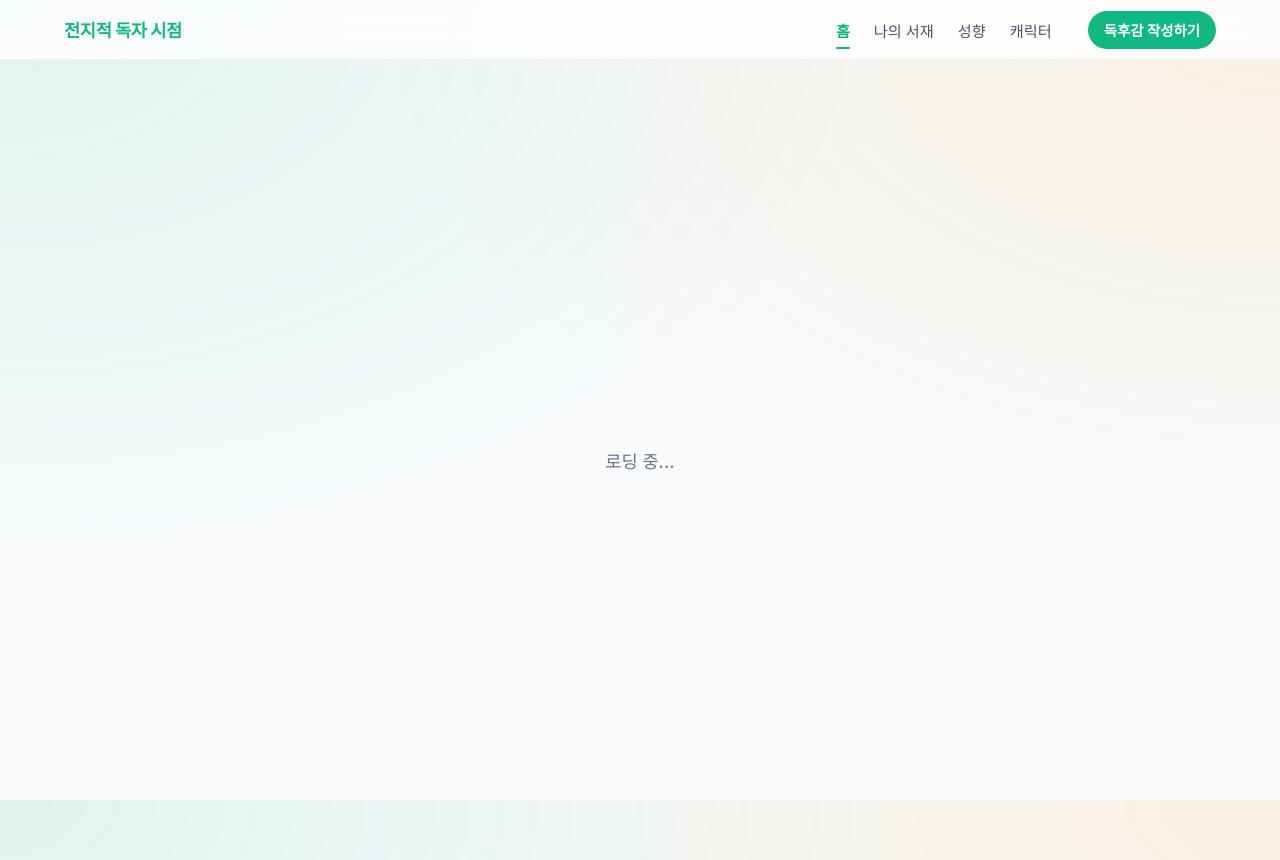
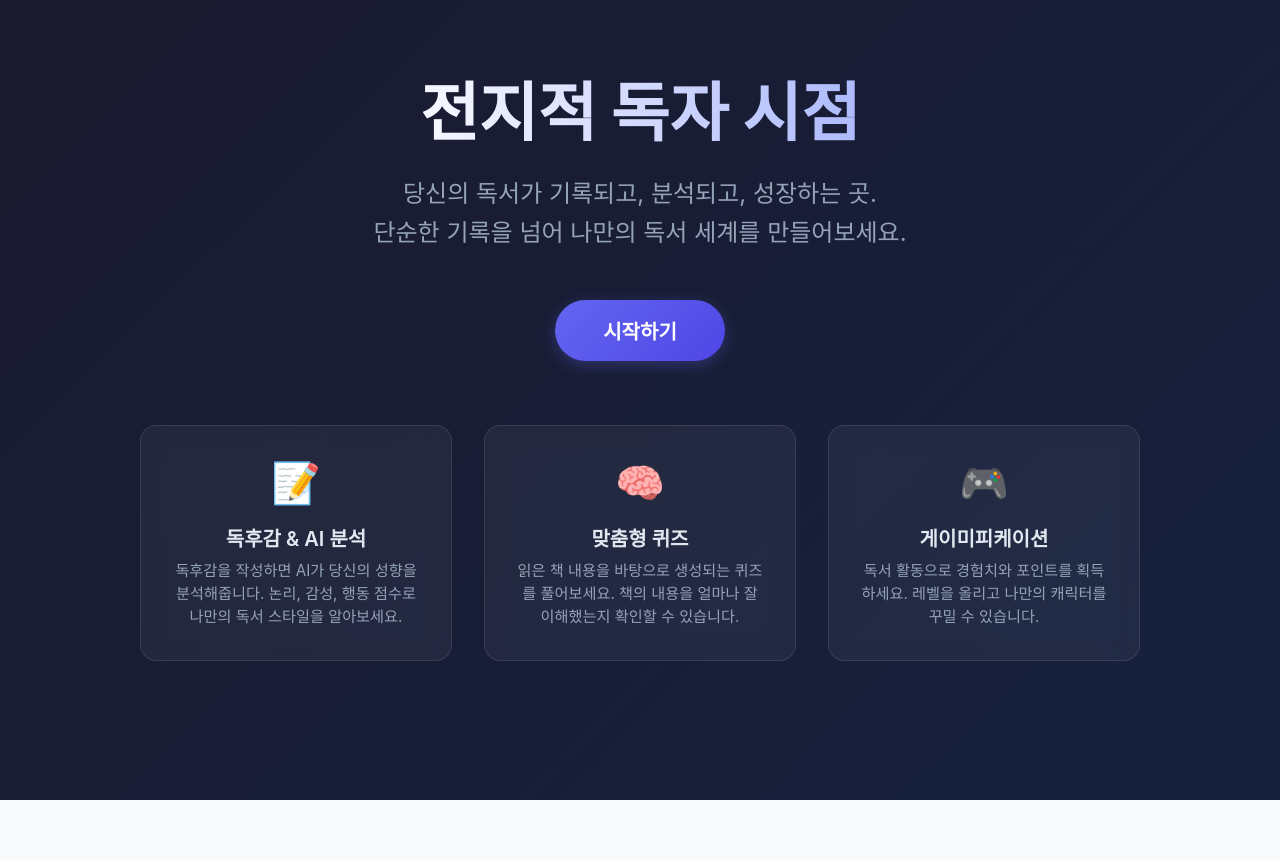
Before and after one commit to jeon-dok-si/jeondoksi, a Next.js app: page / in a window 1280 px wide. Before the commit this address had no page. After the commit the page ends 800 px from the top, so only its background shows below. Built offline with nearby package versions, Linux system fonts and the light colour scheme.

Commit message:
feat: 랜딩페이지
Signed-off-by: 2jaeheon <jaeheon0826@jbnu.ac.kr>

```diff
--- a/src/app/(main)/page.tsx
+++ b/src/app/(main)/page.tsx
@@ -5,6 +5,7 @@ import { useRouter } from 'next/navigation';
 import api from '@/lib/axios';
 import { User, Book } from '@/types';
 import styles from './page.module.css';
+import LandingPage from '@/components/templates/LandingPage';
 
 export default function HomePage() {
     const router = useRouter();
@@ -12,6 +13,7 @@ export default function HomePage() {
     const [recommendations, setRecommendations] = useState<Book[]>([]);
     const [isLoading, setIsLoading] = useState(true);
     const [isRecLoading, setIsRecLoading] = useState(false);
+    const [showLanding, setShowLanding] = useState(false);
 
     const fetchData = async () => {
         try {
@@ -22,11 +24,12 @@ export default function HomePage() {
             setUser(userRes.data.data);
             setRecommendations(recRes.data.data);
         } catch (err: any) {
-            if (err.response?.status !== 403 && err.response?.status !== 401) {
+            if (err.response?.status === 401 || err.response?.status === 403) {
+                localStorage.removeItem('accessToken');
+                setShowLanding(true);
+            } else {
                 console.error(err);
             }
-            localStorage.removeItem('accessToken');
-            router.push('/login');
         } finally {
             setIsLoading(false);
         }
@@ -35,7 +38,8 @@ export default function HomePage() {
     useEffect(() => {
         const token = localStorage.getItem('accessToken');
         if (!token) {
-            router.push('/login');
+            setShowLanding(true);
+            setIsLoading(false);
             return;
         }
         fetchData();
@@ -54,6 +58,12 @@ export default function HomePage() {
     };
 
     if (isLoading) return <div className={styles.loading}>로딩 중...</div>;
+
+    // Show Landing Page if not authenticated
+    if (showLanding) {
+        return <LandingPage />;
+    }
+
     if (!user) return null;
 
     // Personality Type Logic
--- /dev/null
+++ b/src/components/templates/LandingPage.module.css
@@ -0,0 +1,127 @@
+.container {
+    position: fixed;
+    top: 0;
+    left: 0;
+    width: 100vw;
+    height: 100vh;
+    z-index: 9999;
+    display: flex;
+    flex-direction: column;
+    align-items: center;
+    justify-content: center;
+    background: linear-gradient(135deg, #1a1a2e 0%, #16213e 100%);
+    color: #fff;
+    text-align: center;
+    padding: 2rem;
+    overflow-y: auto;
+}
+
+.hero {
+    max-width: 800px;
+    margin-bottom: 4rem;
+    animation: fadeIn 1s ease-out;
+}
+
+.title {
+    font-size: 4rem;
+    font-weight: 800;
+    margin-bottom: 1.5rem;
+    background: linear-gradient(to right, #fff, #a5b4fc);
+    -webkit-background-clip: text;
+    background-clip: text;
+    -webkit-text-fill-color: transparent;
+    line-height: 1.2;
+}
+
+.subtitle {
+    font-size: 1.5rem;
+    color: #94a3b8;
+    margin-bottom: 3rem;
+    line-height: 1.6;
+}
+
+.features {
+    display: grid;
+    grid-template-columns: repeat(auto-fit, minmax(250px, 1fr));
+    gap: 2rem;
+    width: 100%;
+    max-width: 1000px;
+    margin-bottom: 4rem;
+}
+
+.featureCard {
+    background: rgba(255, 255, 255, 0.05);
+    backdrop-filter: blur(10px);
+    padding: 2rem;
+    border-radius: 1rem;
+    border: 1px solid rgba(255, 255, 255, 0.1);
+    transition: transform 0.3s ease;
+}
+
+.featureCard:hover {
+    transform: translateY(-5px);
+    background: rgba(255, 255, 255, 0.08);
+}
+
+.featureIcon {
+    font-size: 2.5rem;
+    margin-bottom: 1rem;
+    display: block;
+}
+
+.featureTitle {
+    font-size: 1.25rem;
+    font-weight: 600;
+    margin-bottom: 0.5rem;
+    color: #e2e8f0;
+}
+
+.featureDesc {
+    color: #94a3b8;
+    font-size: 0.95rem;
+    line-height: 1.5;
+}
+
+.ctaButton {
+    background: linear-gradient(135deg, #6366f1 0%, #4f46e5 100%);
+    color: white;
+    font-size: 1.25rem;
+    font-weight: 600;
+    padding: 1rem 3rem;
+    border-radius: 2rem;
+    border: none;
+    cursor: pointer;
+    transition: all 0.3s ease;
+    box-shadow: 0 4px 15px rgba(99, 102, 241, 0.3);
+}
+
+.ctaButton:hover {
+    transform: scale(1.05);
+    box-shadow: 0 6px 20px rgba(99, 102, 241, 0.4);
+}
+
+@keyframes fadeIn {
+    from {
+        opacity: 0;
+        transform: translateY(20px);
+    }
+
+    to {
+        opacity: 1;
+        transform: translateY(0);
+    }
+}
+
+@media (max-width: 768px) {
+    .title {
+        font-size: 2.5rem;
+    }
+
+    .subtitle {
+        font-size: 1.1rem;
+    }
+
+    .features {
+        grid-template-columns: 1fr;
+    }
+}
--- /dev/null
+++ b/src/components/templates/LandingPage.tsx
@@ -0,0 +1,56 @@
+'use client';
+
+import React from 'react';
+import { useRouter } from 'next/navigation';
+import styles from './LandingPage.module.css';
+
+export default function LandingPage() {
+    const router = useRouter();
+
+    return (
+        <div className={styles.container}>
+            <div className={styles.hero}>
+                <h1 className={styles.title}>
+                    전지적 독자 시점
+                </h1>
+                <p className={styles.subtitle}>
+                    당신의 독서가 기록되고, 분석되고, 성장하는 곳.<br />
+                    단순한 기록을 넘어 나만의 독서 세계를 만들어보세요.
+                </p>
+                <button
+                    className={styles.ctaButton}
+                    onClick={() => router.push('/login')}
+                >
+                    시작하기
+                </button>
+            </div>
+
+            <div className={styles.features}>
+                <div className={styles.featureCard}>
+                    <span className={styles.featureIcon}>📝</span>
+                    <h3 className={styles.featureTitle}>독후감 & AI 분석</h3>
+                    <p className={styles.featureDesc}>
+                        독후감을 작성하면 AI가 당신의 성향을 분석해줍니다.
+                        논리, 감성, 행동 점수로 나만의 독서 스타일을 알아보세요.
+                    </p>
+                </div>
+                <div className={styles.featureCard}>
+                    <span className={styles.featureIcon}>🧠</span>
+                    <h3 className={styles.featureTitle}>맞춤형 퀴즈</h3>
+                    <p className={styles.featureDesc}>
+                        읽은 책 내용을 바탕으로 생성되는 퀴즈를 풀어보세요.
+                        책의 내용을 얼마나 잘 이해했는지 확인할 수 있습니다.
+                    </p>
+                </div>
+                <div className={styles.featureCard}>
+                    <span className={styles.featureIcon}>🎮</span>
+                    <h3 className={styles.featureTitle}>게이미피케이션</h3>
+                    <p className={styles.featureDesc}>
+                        독서 활동으로 경험치와 포인트를 획득하세요.
+                        레벨을 올리고 나만의 캐릭터를 꾸밀 수 있습니다.
+                    </p>
+                </div>
+            </div>
+        </div>
+    );
+}
```
